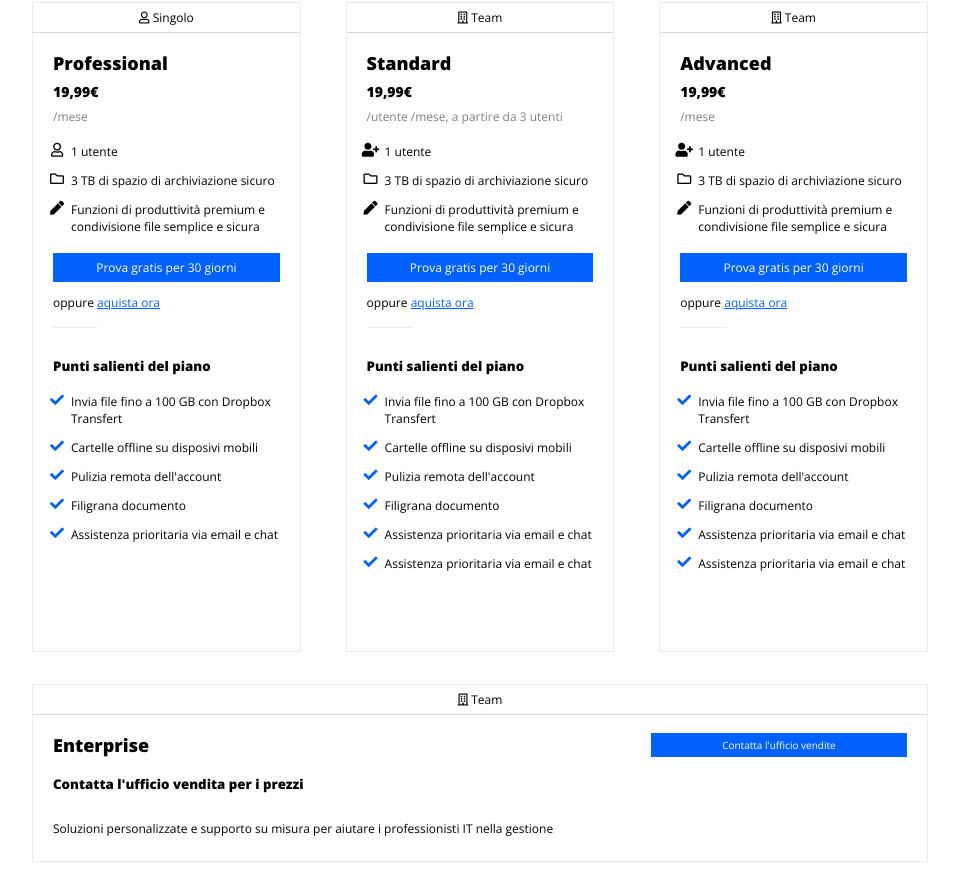
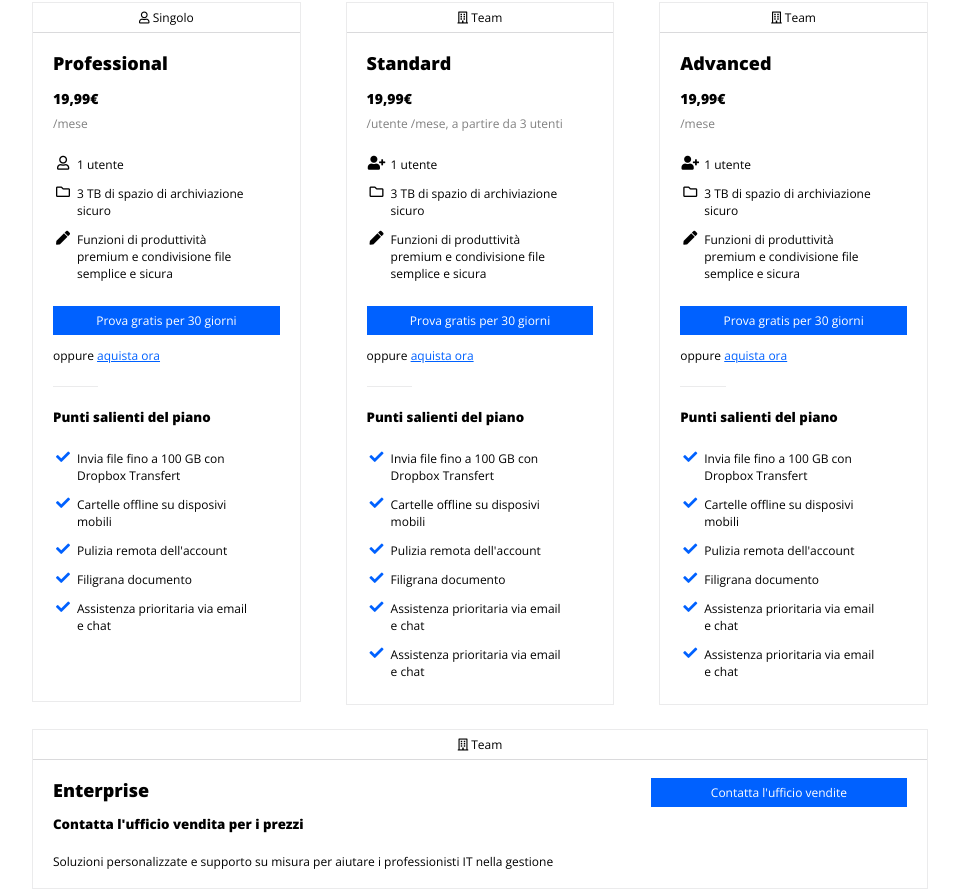
Before and after one commit to BrunosCode/htmlcss-dropbox, a plain HTML site: page index.html in a window 1280 px wide. Shown: the part 875-1767 px from the top of the page, without its empty margins (160-1119 px from the left). Drawn offline with nearby package versions, Linux system fonts and the light colour scheme.

Commit message:
plan section and text class refactoring

```diff
--- a/css/style.css
+++ b/css/style.css
@@ -30,6 +30,7 @@ a {
     width: 20%;
     border-bottom: solid 1px #EBEBEC;
     text-align: left;
+    margin: 1em 0;
 }
 
 .col {
@@ -37,8 +38,8 @@ a {
     width: 30%;
     margin-right: 5%;
 }
-.col:last-child,
-.col:nth-child(3) {
+
+.col:nth-child(3n) {
     margin-right: 0;
 }
 
@@ -50,22 +51,19 @@ a {
     text-decoration: none;
     text-align: center;
 }
-.btn.btn-empty {
+.btn.empty {
     background-color: unset;
     color: #000;
     border: solid 1px #000;
 }
-.btn.btn-white {
+.btn.white {
     background-color: #fff;
     color: #000;
     border: none;
 }
-
-.blue {
-    color: #0061FF;
-}
-.gray {
-    color: gray;
+.btn.float-right {
+    float: right;
+    width: 30%;
 }
 
 /* font  */
@@ -82,19 +80,6 @@ h2 {
 h4 {
     font-size: 18px;
     font-weight: 700;
-}
-
-.text-8 {
-    font-size: 8px;
-}
-.text-10 {
-    font-size: 10px;
-}
-.text-12 {
-    font-size: 12px;
-}
-.text-14 {
-    font-size: 14px;
 }
 
 /* header */
@@ -173,70 +158,79 @@ label {
     margin-right: 1em;
 }
 
-/* plan section: columns */
-.columns {
+/* plan section: rows */
+.row {
     width: 100%;
-    margin: 1.5em 0 2em;
+    margin: 1.5em 0;
 }
+.row h4 {
+    margin-bottom: .75em;
+}
+.row h5 {
+    margin-bottom: 1.5em;
+}
+.row p:last-child {
+    margin-bottom: 1.5em;
+    font-size: 12px;
+}
+
 .plan {
     border: solid 1px #EBEBEC;
 }
+.plan > * {
+    padding: 0 1.25em;
+}
 .plan.col {
-    min-height: 650px;
+    min-height: 700px;
 }
-.row {
-    width: 100%;
-    border: solid 1px #EBEBEC;
-}
-
 .plan-head {
     width: 100%;
     border-bottom: solid 1px #DADADC;
     text-align: center;
     padding: .5em 0;
     margin-bottom: 1.5em;
-}
-
-.plan-container {
-    padding: 0 1.25em;
-    margin-bottom: 1.5em;
+    font-size: 12px;
 }
 
 /* column content  */
 .price {
     font-weight: 700;
+    font-size: 14px;
     margin: .5em 0;
 }
-.price-info {
-    font-size: .5em;
-    color: #6B7A87;
+.price + p {
+    font-size: 12px;
+    color: gray;
 }
-.icon-list {
-    margin: 1.25em 0;
+
+
+.plan .btn {
+    font-size: 12px;
 }
-.columns .btn {
+.col .btn {
     width: 100%;
     text-align: center;
     margin-bottom: 1em;
 }
-.columns ul {
-    margin: 1.5em 0 1.5em 1.5em;
-}
-.columns li {
-    margin-bottom: 1em;
+.col .btn + p {
+    font-size: 12px;
+    margin-bottom: .5em;
 }
 
-/* row content  */
-.row .btn {
-    width: 30%;
-    float: right;
+.col ul {
+    margin: 1.5em;
 }
-.row h4 {
+.col li {
     margin-bottom: 1em;
+    font-size: 12px;
 }
-.row h5 {
-    margin-bottom: 2em;
+.col li i {
+    font-size: 14px;
 }
+.col .fa-check {
+    color: #0061FF;
+}
+
 
 /* meet a partner section, slit in 2 */
 .split-section {
@@ -288,6 +282,7 @@ label {
 }
 .big-square p {
     margin-top: 3em;
+    font-size: 12px;
 }
 .big-square img {
     width: 30%;
@@ -359,8 +354,7 @@ label {
     float: left;
 }
 .cta-band .btn {
-    float: right;
-    width: 30%;
+    font-size: 12px;
 }
 
 /* FAQ section  */
--- a/index.html
+++ b/index.html
@@ -67,105 +67,104 @@
             <!-- /radio button for choosing the payment plan -->
 
             <!-- columns with business plans -->
-            <div class="columns clearfix">
+            <div class="row clearfix">
 
                 <div class="col plan">
-                    <div class="plan-head text-12"><i class="far fa-user"></i> Singolo</div>
+                    <div class="plan-head"><i class="far fa-user"></i> Singolo</div>
 
-                    <div class="plan-container separetor">
+                    <div class="separetor">
                         <h4>Professional</h4>
-                        <p class="price text-14">19,99€</p>
-                        <p class="text-12 gray">/mese</p>
-                        <ul class="fa-ul text-12">
-                            <li><i class="fa-li far fa-user text-14"></i> 1 utente</li>
-                            <li><i class="fa-li far fa-folder text-14"></i> 3 TB di spazio di archiviazione sicuro</li>
-                            <li><i class="fa-li fas fa-pen text-14"></i> Funzioni di produttività premium e condivisione file semplice e sicura</li>
+                        <p class="price">19,99€</p>
+                        <p>/mese</p>
+                        <ul class="fa-ul">
+                            <li><i class="fa-li far fa-user"></i> 1 utente</li>
+                            <li><i class="fa-li far fa-folder"></i> 3 TB di spazio di archiviazione sicuro</li>
+                            <li><i class="fa-li fas fa-pen"></i> Funzioni di produttività premium e condivisione file semplice e sicura</li>
                         </ul>
-                        <a href="#" class="btn text-12">Prova gratis per 30 giorni</a>
-                        <p class="text-12">oppure <a href="#">aquista ora</a></p>
+                        <a href="#" class="btn">Prova gratis per 30 giorni</a>
+                        <p>oppure <a href="#">aquista ora</a></p>
                     </div>
 
-                    <div class="plan-container">
+                    <div>
                         <h5>Punti salienti del piano</h5>
-                        <ul class="fa-ul text-12">
-                            <li><i class="fa-li fas fa-check blue text-14"></i>Invia file fino a 100 GB con Dropbox Transfert</li>
-                            <li><i class="fa-li fas fa-check blue text-14"></i>Cartelle offline su disposivi mobili</li>
-                            <li><i class="fa-li fas fa-check blue text-14"></i>Pulizia remota dell'account</li>
-                            <li><i class="fa-li fas fa-check blue text-14"></i>Filigrana documento</li>
-                            <li><i class="fa-li fas fa-check blue text-14"></i>Assistenza prioritaria via email e chat</li>
+                        <ul class="fa-ul">
+                            <li><i class="fa-li fas fa-check blue"></i>Invia file fino a 100 GB con Dropbox Transfert</li>
+                            <li><i class="fa-li fas fa-check blue"></i>Cartelle offline su disposivi mobili</li>
+                            <li><i class="fa-li fas fa-check blue"></i>Pulizia remota dell'account</li>
+                            <li><i class="fa-li fas fa-check blue"></i>Filigrana documento</li>
+                            <li><i class="fa-li fas fa-check blue"></i>Assistenza prioritaria via email e chat</li>
                         </ul>
                     </div>
                 </div>
 
                 <div class="col plan">
-                    <div class="plan-head text-12"><i class="far fa-building"></i> Team</div>
+                    <div class="plan-head"><i class="far fa-building"></i> Team</div>
 
                     <div class="plan-container separetor">
                         <h4>Standard</h4>
-                        <p class="price text-14">19,99€</p>
-                        <p class="text-12 gray">/utente /mese, a partire da 3 utenti</p>
-                        <ul class="fa-ul text-12">
-                            <li><i class="fa-li fas fa-user-plus text-14"></i> 1 utente</li>
-                            <li><i class="fa-li far fa-folder text-14"></i> 3 TB di spazio di archiviazione sicuro</li>
-                            <li><i class="fa-li fas fa-pen text-14"></i> Funzioni di produttività premium e condivisione file semplice e sicura</li>
+                        <p class="price">19,99€</p>
+                        <p>/utente /mese, a partire da 3 utenti</p>
+                        <ul class="fa-ul">
+                            <li><i class="fa-li fas fa-user-plus"></i> 1 utente</li>
+                            <li><i class="fa-li far fa-folder"></i> 3 TB di spazio di archiviazione sicuro</li>
+                            <li><i class="fa-li fas fa-pen"></i> Funzioni di produttività premium e condivisione file semplice e sicura</li>
                         </ul>
-                        <a href="#" class="btn text-12">Prova gratis per 30 giorni</a>
-                        <p class="text-12">oppure <a href="#">aquista ora</a></p>
+                        <a href="#" class="btn">Prova gratis per 30 giorni</a>
+                        <p>oppure <a href="#">aquista ora</a></p>
                     </div>
 
                     <div class="plan-container">
                         <h5>Punti salienti del piano</h5>
-                        <ul class="fa-ul text-12">
-                            <li><i class="fa-li fas fa-check blue text-14"></i>Invia file fino a 100 GB con Dropbox Transfert</li>
-                            <li><i class="fa-li fas fa-check blue text-14"></i>Cartelle offline su disposivi mobili</li>
-                            <li><i class="fa-li fas fa-check blue text-14"></i>Pulizia remota dell'account</li>
-                            <li><i class="fa-li fas fa-check blue text-14"></i>Filigrana documento</li>
-                            <li><i class="fa-li fas fa-check blue text-14"></i>Assistenza prioritaria via email e chat</li>
-                            <li><i class="fa-li fas fa-check blue text-14"></i>Assistenza prioritaria via email e chat</li>
+                        <ul class="fa-ul">
+                            <li><i class="fa-li fas fa-check"></i>Invia file fino a 100 GB con Dropbox Transfert</li>
+                            <li><i class="fa-li fas fa-check"></i>Cartelle offline su disposivi mobili</li>
+                            <li><i class="fa-li fas fa-check"></i>Pulizia remota dell'account</li>
+                            <li><i class="fa-li fas fa-check"></i>Filigrana documento</li>
+                            <li><i class="fa-li fas fa-check"></i>Assistenza prioritaria via email e chat</li>
+                            <li><i class="fa-li fas fa-check"></i>Assistenza prioritaria via email e chat</li>
                         </ul>
                     </div>
                 </div>
 
                 <div class="col plan">
-                    <div class="plan-head text-12"><i class="far fa-building"></i> Team</div>
+                    <div class="plan-head"><i class="far fa-building"></i> Team</div>
 
-                    <div class="plan-container separetor">
+                    <div class="separetor">
                         <h4>Advanced</h4>
-                        <p class="price text-14">19,99€</p>
-                        <p class="text-12 gray">/mese</p>
-                        <ul class="fa-ul text-12">
-                            <li><i class="fa-li fas fa-user-plus text-14"></i> 1 utente</li>
-                            <li><i class="fa-li far fa-folder text-14"></i> 3 TB di spazio di archiviazione sicuro</li>
-                            <li><i class="fa-li fas fa-pen text-14"></i> Funzioni di produttività premium e condivisione file semplice e sicura</li>
+                        <p class="price">19,99€</p>
+                        <p>/mese</p>
+                        <ul class="fa-ul">
+                            <li><i class="fa-li fas fa-user-plus"></i> 1 utente</li>
+                            <li><i class="fa-li far fa-folder"></i> 3 TB di spazio di archiviazione sicuro</li>
+                            <li><i class="fa-li fas fa-pen"></i> Funzioni di produttività premium e condivisione file semplice e sicura</li>
                         </ul>
-                        <a href="#" class="btn text-12">Prova gratis per 30 giorni</a>
-                        <p class="text-12">oppure <a href="#">aquista ora</a></p>
+                        <a href="#" class="btn">Prova gratis per 30 giorni</a>
+                        <p>oppure <a href="#">aquista ora</a></p>
                     </div>
 
-                    <div class="plan-container">
+                    <div>
                         <h5>Punti salienti del piano</h5>
-                        <ul class="fa-ul text-12">
-                            <li><i class="fa-li fas fa-check blue text-14"></i>Invia file fino a 100 GB con Dropbox Transfert</li>
-                            <li><i class="fa-li fas fa-check blue text-14"></i>Cartelle offline su disposivi mobili</li>
-                            <li><i class="fa-li fas fa-check blue text-14"></i>Pulizia remota dell'account</li>
-                            <li><i class="fa-li fas fa-check blue text-14"></i>Filigrana documento</li>
-                            <li><i class="fa-li fas fa-check blue text-14"></i>Assistenza prioritaria via email e chat</li>
-                            <li><i class="fa-li fas fa-check blue text-14"></i>Assistenza prioritaria via email e chat</li>
+                        <ul class="fa-ul">
+                            <li><i class="fa-li fas fa-check"></i>Invia file fino a 100 GB con Dropbox Transfert</li>
+                            <li><i class="fa-li fas fa-check"></i>Cartelle offline su disposivi mobili</li>
+                            <li><i class="fa-li fas fa-check"></i>Pulizia remota dell'account</li>
+                            <li><i class="fa-li fas fa-check"></i>Filigrana documento</li>
+                            <li><i class="fa-li fas fa-check"></i>Assistenza prioritaria via email e chat</li>
+                            <li><i class="fa-li fas fa-check"></i>Assistenza prioritaria via email e chat</li>
                         </ul>
                     </div>
                 </div>
-
             </div>
             <!-- /columns with business plans -->
 
             <!-- row with business plan  -->
             <div class="row plan">
-                <div class="plan-head text-12"><i class="far fa-building"></i> Team</div>
+                <div class="plan-head"><i class="far fa-building"></i> Team</div>
                 <div class="plan-container clearfix">
-                    <a href="#" class="btn text-10">Contatta l'ufficio vendite</a>
+                    <a href="#" class="btn float-right">Contatta l'ufficio vendite</a>
                     <h4>Enterprise</h4>
                     <h5>Contatta l'ufficio vendita per i prezzi</h5>
-                    <p class="text-12">Soluzioni personalizzate e supporto su misura per aiutare i professionisti IT nella gestione</p>
+                    <p>Soluzioni personalizzate e supporto su misura per aiutare i professionisti IT nella gestione</p>
                 </div>
             </div>
             <!-- /row with business plan  -->
@@ -178,7 +177,7 @@
             <div>
                 <h3>Entra in contatto con un partner Dropbox</h3>
                 <p>Trova un partner Dropbox e HelloSign di fiducia. Ottieni le soluzioni e i servizi necessari per raggiungere i tuoi obiettivi aziendali, tra cui implementazione, integrazione, gestione e supporto continui.</p>
-                <a href="" class="btn btn-empty">Trova un parnter</a>
+                <a href="" class="btn empty">Trova un parnter</a>
             </div>
 
         </section>
@@ -239,8 +238,8 @@
                 <div class="big-square">
                     <img src="img/designit.svg" alt="Designit">
                     <div class="separetor"></div>
-                    <p class="text-12">"I membri del nostro team lavorano costantemnete in Paesi, fusi orari e uffici diversi. Ora molte soluzioni sono compatibili con queste esigenze, ma nessuna è facile quanto Dropbox e Dropbox Paper.Ora molte soluzioni sono compatibili con queste esigenze, ma nessuna è facile quanto Dropbox Paper".</p>
-                    <p class="text-12">Morten Thomsen, Global IT Lead</p>
+                    <p>"I membri del nostro team lavorano costantemnete in Paesi, fusi orari e uffici diversi. Ora molte soluzioni sono compatibili con queste esigenze, ma nessuna è facile quanto Dropbox e Dropbox Paper.Ora molte soluzioni sono compatibili con queste esigenze, ma nessuna è facile quanto Dropbox Paper".</p>
+                    <p>Morten Thomsen, Global IT Lead</p>
                 </div>
                 <div class="squares-container clearfix">
                     <div class="square world-bicycle"><img src="img/world_bicycle_relief.svg" alt=""></div>
@@ -252,7 +251,7 @@
             <div class="cta-band">
                 <div class="container clearfix">
                     <h2>Porta Dropbox Business nella tua azienda.</h2>
-                    <a href="#" class="btn btn-white text-10">Inizia la tua prova gratuita</a>
+                    <a href="#" class="btn white float-right">Inizia la tua prova gratuita</a>
                 </div>
             </div>
 
```
